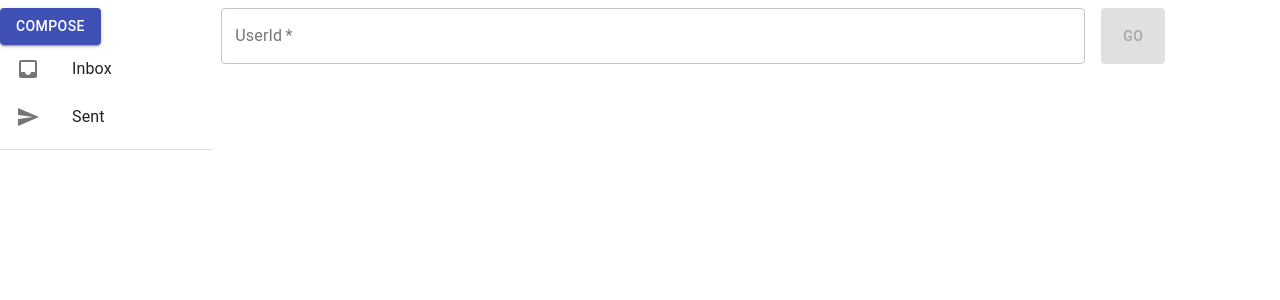
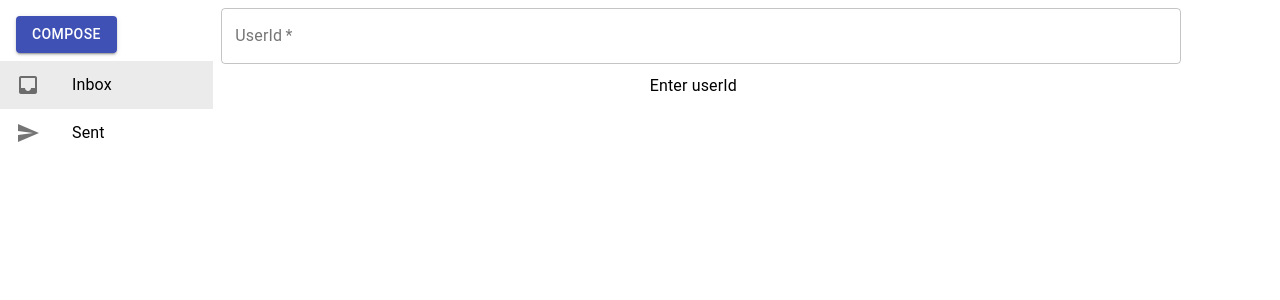
Before and after one commit to moishfromer/Moshe-Fromer-17-06-2020, a React (Create React App) app in the folder frontend/: page / in a window 1280 px wide. Shown: the top 300 px of the page. Built offline with nearby package versions, Linux system fonts and the light colour scheme.

Commit message:
inbox and sent filter

```diff
--- a/frontend/package.json
+++ b/frontend/package.json
@@ -4,6 +4,7 @@
   "private": true,
   "dependencies": {
     "@material-ui/core": "^4.10.2",
+    "@material-ui/icons": "^4.9.1",
     "@reduxjs/toolkit": "^1.1.0",
     "@testing-library/jest-dom": "^4.2.4",
     "@testing-library/react": "^9.3.2",
--- a/frontend/src/app/store.js
+++ b/frontend/src/app/store.js
@@ -1,10 +1,12 @@
 import { configureStore } from '@reduxjs/toolkit';
 import counterReducer from '../features/counter/counterSlice';
 import mailReducer from '../features/mail/mailSlice';
+import filtersReducer from '../features/filters/filtersSlice';
 
 export default configureStore({
   reducer: {
     counter: counterReducer,
-    mailApp: mailReducer
+    mailApp: mailReducer,
+    visibilityFilter: filtersReducer,
   },
 });
--- /dev/null
+++ b/frontend/src/features/filters/Sidebar.js
@@ -0,0 +1,59 @@
+import React from 'react';
+import {List, ListItem, ListItemIcon, ListItemText, Button} from '@material-ui/core';
+import { Send, Inbox } from '@material-ui/icons';
+import { useDispatch, useSelector } from 'react-redux';
+import { setOpenDialog } from '../mail/mailSlice';
+import {setVisibilityFilter, VisibilityFilters} from './filtersSlice';
+
+export default function Sidebar() {
+  const dispatch = useDispatch();
+
+  function handleOpenDialog()
+  {
+      dispatch(setOpenDialog(true));
+  }
+
+  const visibilityFilter = useSelector(state => state.visibilityFilter)
+
+  function handleClick(filter){
+    dispatch(setVisibilityFilter(filter));
+  };
+
+  return (
+    <div>
+      <List component="nav" aria-label="main mailbox folders">
+        <ListItem>
+          <Button
+              variant="contained"
+              color="primary"
+              className="w-full"
+              onClick={handleOpenDialog}
+          >
+              Compose
+          </Button>
+        </ListItem>
+
+        <ListItem
+          button
+          selected={visibilityFilter === VisibilityFilters.SHOW_INBOX}
+          onClick={e => handleClick(VisibilityFilters.SHOW_INBOX)}
+        >
+          <ListItemIcon>
+            <Inbox />
+          </ListItemIcon>
+          <ListItemText primary="Inbox" />
+        </ListItem>
+        <ListItem
+          button
+          selected={visibilityFilter === VisibilityFilters.SHOW_SENT}
+          onClick={e => handleClick(VisibilityFilters.SHOW_SENT)}
+        >
+          <ListItemIcon>
+            <Send />
+          </ListItemIcon>
+          <ListItemText primary="Sent" />
+        </ListItem>
+      </List>
+    </div>
+  );
+}
--- /dev/null
+++ b/frontend/src/features/filters/filtersSlice.js
@@ -0,0 +1,20 @@
+import { createSlice } from '@reduxjs/toolkit'
+
+export const VisibilityFilters = {
+  SHOW_INBOX: 'SHOW_INBOX',
+  SHOW_SENT: 'SHOW_SENT'
+}
+
+const filtersSlice = createSlice({
+  name: 'visibilityFilters',
+  initialState: VisibilityFilters.SHOW_INBOX,
+  reducers: {
+    setVisibilityFilter(state, action) {
+      return action.payload
+    }
+  }
+})
+
+export const { setVisibilityFilter } = filtersSlice.actions
+
+export default filtersSlice.reducer
--- a/frontend/src/features/mail/MailApp.js
+++ b/frontend/src/features/mail/MailApp.js
@@ -1,6 +1,6 @@
 import React from 'react';
 import { Grid } from '@material-ui/core';
-import Sidebar from './Sidebar';
+import Sidebar from '../filters/Sidebar';
 import MailList from './MailList';
 import PickUserId from './PickUserId';
 import Header from './Header';
@@ -18,7 +18,7 @@ export default function MailApp(){
             </Grid>
             <Grid item md={9}>
                 <PickUserId/>
-                <MailList />
+                <MailList/>
             </Grid>
         </Grid>
     )
--- a/frontend/src/features/mail/MailList.js
+++ b/frontend/src/features/mail/MailList.js
@@ -1,15 +1,40 @@
 import React from 'react';
-import { List, ListItem } from '@material-ui/core';
+import { List, ListItem, CircularProgress } from '@material-ui/core';
 import Divider from '@material-ui/core/Divider';
 import ListItemText from '@material-ui/core/ListItemText';
 import ListItemAvatar from '@material-ui/core/ListItemAvatar';
 import Avatar from '@material-ui/core/Avatar';
 import Typography from '@material-ui/core/Typography';
 import { useSelector } from 'react-redux';
+import { VisibilityFilters } from '../filters/filtersSlice';
+import { createSelector } from '@reduxjs/toolkit'
+
+const selectMails = state => state.mailApp.mails;
+const selectFilter = state => state.visibilityFilter;
+const userId = state => parseInt(state.mailApp.userId) || '';
+
+const selectVisibleMails = createSelector(
+  [selectMails, selectFilter, userId],
+  (mails, filter, userId) => {
+    switch (filter) {
+      case VisibilityFilters.SHOW_INBOX:
+        return mails.filter(m => m.receiver === userId)
+      case VisibilityFilters.SHOW_SENT:
+        return mails.filter(m => m.sender === userId)
+      default:
+        throw new Error('Unknown filter: ' + filter)
+    }
+  }
+)
 
 export default function MailList(){
-    const {mails} = useSelector(state => state.mailApp)
+    const mails = selectVisibleMails(useSelector(state => state))
+    const { getMessagesPending, userId } = useSelector(state => state.mailApp)
+    const noMailsMessage = userId ? 'No messages for this user' : 'Enter userId';
     return(
+        <>
+        {getMessagesPending ? <CircularProgress size={50}/> :
+        mails.length ?
             <List >
                 {mails.map(mail => (
                     <React.Fragment key={mail.id}>
@@ -38,5 +63,14 @@ export default function MailList(){
                 ))}
 
             </List>
+        :
+            <Typography
+                align='center'
+                variant='subtitle1'
+            >
+                {noMailsMessage}
+            </Typography>
+        }
+        </>
   );
 }
--- a/frontend/src/features/mail/PickUserId.js
+++ b/frontend/src/features/mail/PickUserId.js
@@ -1,21 +1,23 @@
-import React, {useState} from 'react';
-import { TextField, Button, CircularProgress } from '@material-ui/core';
+import React from 'react';
+import { TextField } from '@material-ui/core';
 import { useDispatch, useSelector } from 'react-redux';
-import { getMessages } from './mailSlice';
+import { getMessages, setUserId } from './mailSlice';
 
 export default function PickUserId(){
     const dispatch = useDispatch();
-    const [userId, setUserId] = useState('');
-    const { messagePending, openDialog } = useSelector(state => state.mailApp);
-    const [ toast, setToast] = useState({show: false, message: ''});
+    const { userId } = useSelector(state => state.mailApp);
 
-    const handleChange = e => setUserId(e.target.value);
-    const handleSubmit = e => {
-        e.preventDefault()
-        dispatch(getMessages(userId))
+    const handleChange = e => {
+        const userId = e.target.value;
+        if(userId && isNaN(userId)) return;
+
+        dispatch(setUserId(userId))
+        if(userId){
+            dispatch(getMessages(userId))
+        }
     }
+
     return (
-        <form noValidate onSubmit={handleSubmit} style={{display: 'flex'}}>
             <TextField
                 style={{margin: '8px'}}
                 label="UserId"
@@ -27,10 +29,5 @@ export default function PickUserId(){
                 fullWidth
                 required
             />
-            <Button variant='contained' color='primary' style={{margin: '8px'}} type='submit' disabled={!userId}>
-                {messagePending ? <CircularProgress size={20} color='inherit'/> : 'go'}
-            </Button>
-        </form>
-
     )
 }
--- a/frontend/src/features/mail/Sidebar.js
+++ /dev/null
@@ -1,55 +0,0 @@
-import React from 'react';
-import {List, ListItem, Paper, ListItemIcon, ListItemText, Button, Divider} from '@material-ui/core';
-import { Send, Inbox } from '@material-ui/icons';
-import { BrowserRouter as Router, Link as RouterLink } from 'react-router-dom';
-import { useDispatch } from 'react-redux';
-import { setOpenDialog } from './mailSlice';
-
-function ListItemLink(props) {
-  const { icon, primary, to } = props;
-
-  const renderLink = React.useMemo(
-    () => React.forwardRef((itemProps, ref) => <RouterLink to={to} ref={ref} {...itemProps} />),
-    [to],
-  );
-
-  return (
-    <li>
-      <ListItem button component={renderLink}>
-        {icon ? <ListItemIcon>{icon}</ListItemIcon> : null}
-        <ListItemText primary={primary} />
-      </ListItem>
-    </li>
-  );
-}
-
-
-
-export default function Sidebar() {
-    const dispatch = useDispatch();
-
-    function handleOpenDialog()
-    {
-        dispatch(setOpenDialog(true));
-    }
-
-    return (
-        <Router >
-            <Paper elevation={0}>
-            <List aria-label="main mailbox folders">
-            <Button
-                    variant="contained"
-                    color="primary"
-                    className="w-full"
-                    onClick={handleOpenDialog}
-                >
-                    Compose
-                </Button>
-                <ListItemLink to="/inbox" primary="Inbox" icon={<Inbox />} />
-                <ListItemLink to="/sent" primary="Sent" icon={<Send />} />
-            </List>
-            <Divider />
-            </Paper>
-        </Router>
-    );
-}
--- a/frontend/src/features/mail/mailSlice.js
+++ b/frontend/src/features/mail/mailSlice.js
@@ -1,7 +1,7 @@
 import { createAsyncThunk, createSlice } from '@reduxjs/toolkit'
 import axios from 'axios';
 
-const baseUrl = window.location.hostname == 'localhost' ? 'http://localhost:8000' : '';
+const baseUrl = window.location.hostname === 'localhost' ? 'http://localhost:8000' : '';
 
 export const sendMessage = createAsyncThunk(
   'mail/sendMessage',
@@ -25,25 +25,28 @@ export const mailSlice = createSlice({
   name: 'mail',
   initialState: {
     messagePending: false,
+    getMessagesPending: false,
     openDialog: false,
-    mails: []
+    mails: [],
+    userId: '',
   },
   reducers: {
-      setOpenDialog: (state, action) => { state.openDialog = action.payload}
+      setOpenDialog: (state, action) => { state.openDialog = action.payload},
+      setUserId: (state, action) => {state.userId = action.payload}
   },
   extraReducers: {
       [sendMessage.pending]: (state, action) => {state.messagePending = true},
       [sendMessage.fulfilled]: (state, action) => {state.messagePending = false},
       [sendMessage.rejected]: (state, action) => {state.messagePending = false},
-      [getMessages.pending]: (state, action) => {state.messagePending = true},
+      [getMessages.pending]: (state, action) => {state.getMessagesPending = true},
       [getMessages.fulfilled]: (state, action) => {
-        state.messagePending = false
+        state.getMessagesPending = false
         state.mails = action.payload
       },
-      [getMessages.rejected]: (state, action) => {state.messagePending = false},
+      [getMessages.rejected]: (state, action) => {state.getMessagesPending = false},
   }
 });
 
-export const { setOpenDialog } = mailSlice.actions;
+export const { setOpenDialog, setUserId } = mailSlice.actions;
 
 export default mailSlice.reducer;
```
Also changed, not shown: 1 other file (tests, documents, lock files or other folders). Lines whose indentation alone changed are shown as unchanged.
